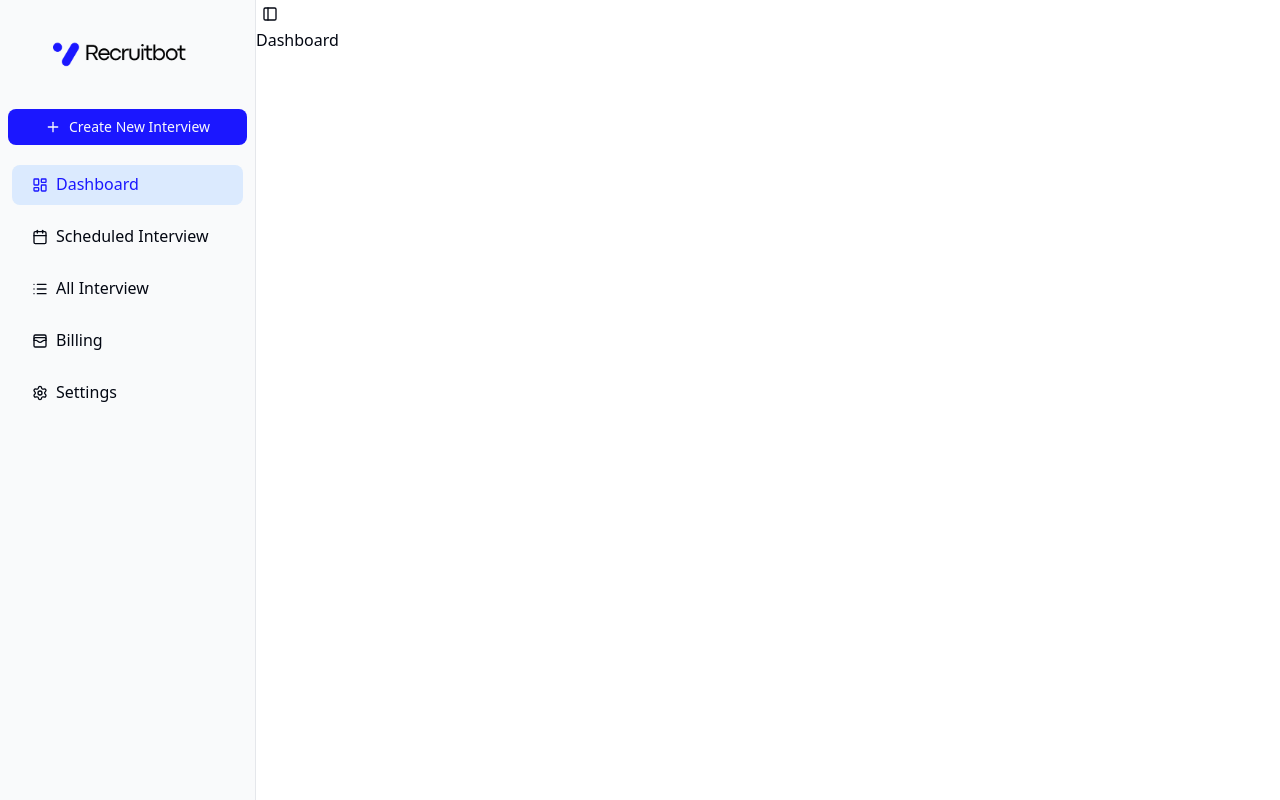
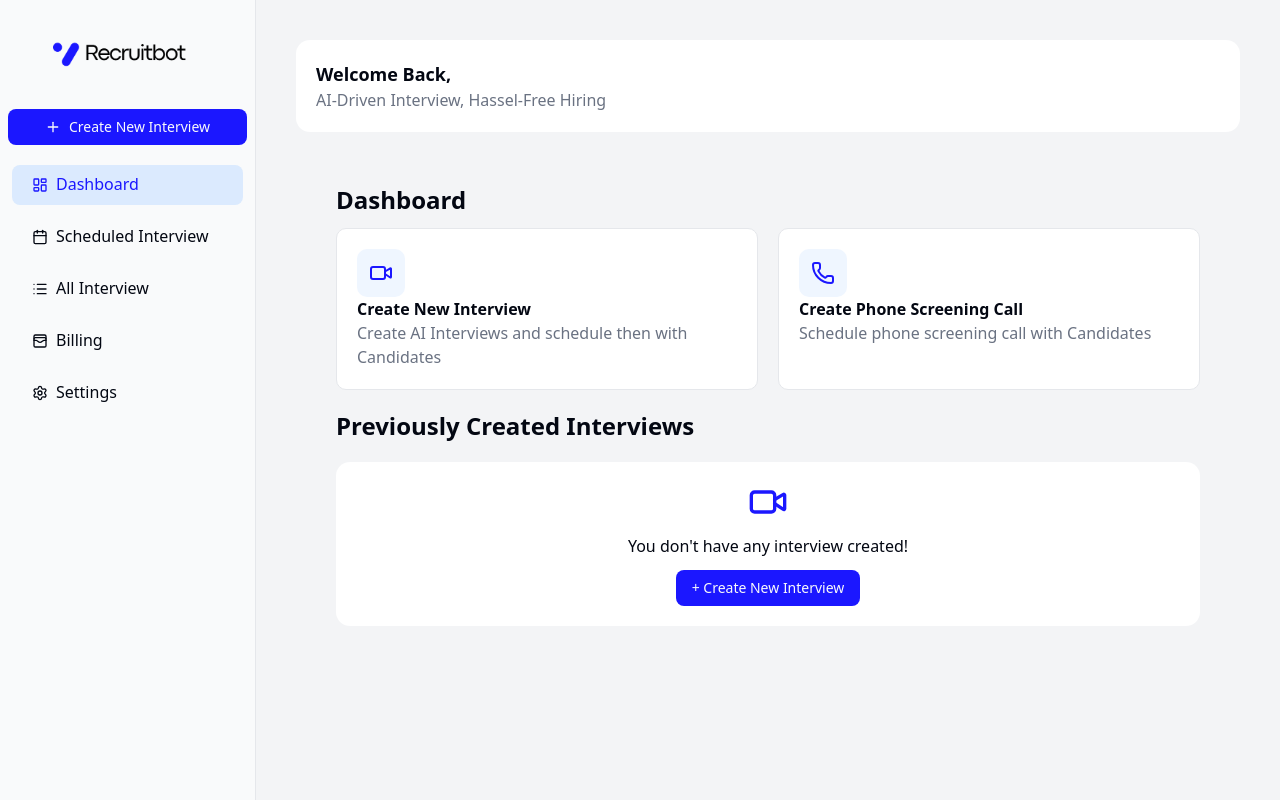
Before and after one commit to azpradipta/recruitbot, a Next.js app: page /dashboard in a window 1280 px wide. Built offline with nearby package versions, Linux system fonts and the light colour scheme; no server answers; the database is empty.

Commit message:
fix: update dashboard layout and alignment

```diff
--- /dev/null
+++ b/app/(main)/dashboard/_components/CreateOptions.jsx
@@ -0,0 +1,21 @@
+import { Phone, Video } from 'lucide-react'
+import React from 'react'
+
+function CreateOptions() {
+  return (
+    <div className='grid grid-cols-2 gap-5'>
+        <div className='bg-white border border-gray-200 rounded-lg p-5'>
+            <Video className='p-3 text-primary bg-blue-50 rounded-lg h-12 w-12'/>
+            <h2 className='font-bold'>Create New Interview</h2>
+            <p className='text-gray-500'>Create AI Interviews and schedule then with Candidates</p>
+        </div>
+         <div className='bg-white border border-gray-200 rounded-lg p-5'>
+            <Phone className='p-3 text-primary bg-blue-50 rounded-lg h-12 w-12'/>
+            <h2 className='font-bold'>Create Phone Screening Call</h2>
+            <p className='text-gray-500'>Schedule phone screening call with Candidates</p>
+        </div>
+    </div>
+  )
+}
+
+export default CreateOptions
--- /dev/null
+++ b/app/(main)/dashboard/_components/LatestInterviewsList.jsx
@@ -0,0 +1,23 @@
+"use client"
+import { Button } from '@/components/ui/button';
+import { Camera, Video } from 'lucide-react';
+import React, { useState } from 'react'
+
+function LatestInterviewsList() {
+  const [interviewList, setInterviewList] = useState([]);
+  return (
+    <div className='my-5'>
+        <h2 className='font-bold text-2xl'>Previously Created Interviews</h2>
+
+        {interviewList?.length==0&&
+        <div className='p-5 flex flex-col gap-3 items-center bg-white rounded-xl mt-5'>
+            <Video className='h-10 w-10 text-primary'/>
+            <h2>You don't have any interview created!</h2>
+            <Button>+ Create New Interview</Button>
+        </div>}
+
+    </div>
+  )
+}
+
+export default LatestInterviewsList
--- /dev/null
+++ b/app/(main)/dashboard/_components/WelcomeContainer.jsx
@@ -0,0 +1,19 @@
+"use client"
+import { useUser } from '@/app/provider'
+import Image from 'next/image'
+import React from 'react'
+
+function WelcomeContainer() {
+  const { user } = useUser();
+  return (
+    <div className= 'bg-white p-5 rounded-xl flex justify-between items-center'>
+        <div>
+            <h2 className='text-lg font-bold'> Welcome Back, {user?.name}</h2>
+            <h2 className='text-gray-500'>AI-Driven Interview, Hassel-Free Hiring</h2>
+        </div>
+       {user&& <Image src={user?.picture} alt='UserAvatar' width={40} height={40} className='rounded-full' />}
+    </div>
+  )
+}
+
+export default WelcomeContainer
--- a/app/(main)/dashboard/page.jsx
+++ b/app/(main)/dashboard/page.jsx
@@ -1,8 +1,17 @@
 import React from 'react'
+import WelcomeContainer from './_components/WelcomeContainer'
+import CreateOptions from './_components/CreateOptions'
+import LatestInterviewsList from './_components/LatestInterviewsList'
 
 function Dashboard() {
   return (
-    <div>Dashboard</div>
+    <div>
+      {/* <WelcomeContainer /> */}
+      <h2 className='my-3 font-bold text-2xl'>Dashboard</h2>
+      <CreateOptions />
+
+      <LatestInterviewsList />
+    </div>
   )
 }
 
--- a/app/(main)/layout.js
+++ b/app/(main)/layout.js
@@ -3,9 +3,11 @@
 
 function DashboardLayout({ children }) {
   return (
-    <div>
+    <div className='bg-secondary'>
         <DashboardProvider>
-          {children}
+          <div className='p-10'>
+            {children}
+          </div>
         </DashboardProvider>
     </div>
   )
--- a/app/(main)/provider.js
+++ b/app/(main)/provider.js
@@ -1,13 +1,15 @@
 import { SidebarProvider, SidebarTrigger } from '@/components/ui/sidebar'
 import React from 'react'
 import AppSidebar from './_components/AppSidebar'
+import WelcomeContainer from './dashboard/_components/WelcomeContainer'
 
 function DashboardProvider({ children }) {
   return (
     <SidebarProvider>
       <AppSidebar />
-      <div>
-        <SidebarTrigger />
+      <div className='w-full p-10'>
+        {/* <SidebarTrigger /> */}
+        <WelcomeContainer/>
         {children}
       </div>
     </SidebarProvider>
--- a/app/provider.jsx
+++ b/app/provider.jsx
@@ -1,7 +1,7 @@
 "use client"
 import { UserDetailContext } from '@/context/UserDetailContext'
 import { supabase } from '@/service/supabaseClient'
-import React, { useEffect, useState } from 'react'
+import React, { useEffect, useState, useContext } from 'react'
 
 function Provider({ children }) {
 
--- a/next.config.mjs
+++ b/next.config.mjs
@@ -1,4 +1,8 @@
 /** @type {import('next').NextConfig} */
-const nextConfig = {};
+const nextConfig = {
+  images: {
+    domains: ['lh3.googleusercontent.com']
+  }
+};
 
 export default nextConfig;
```
